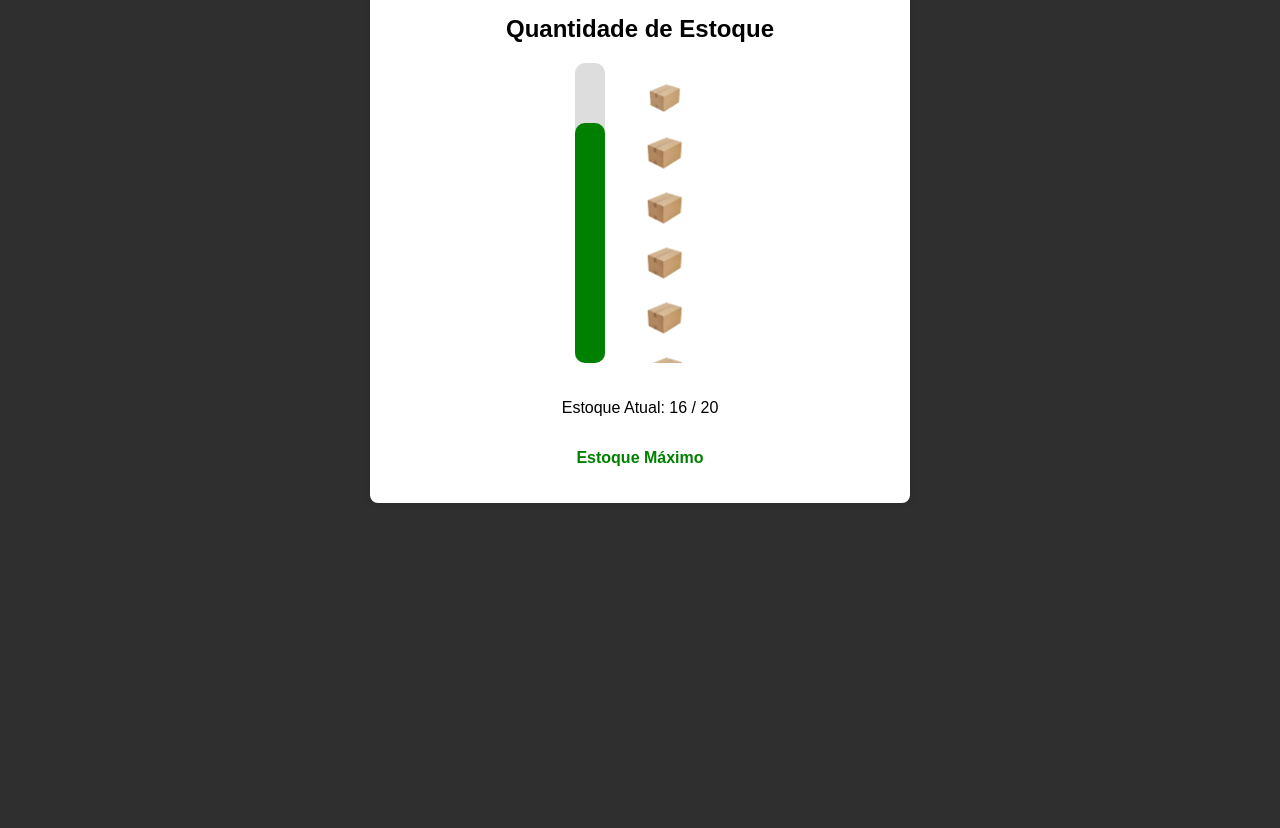
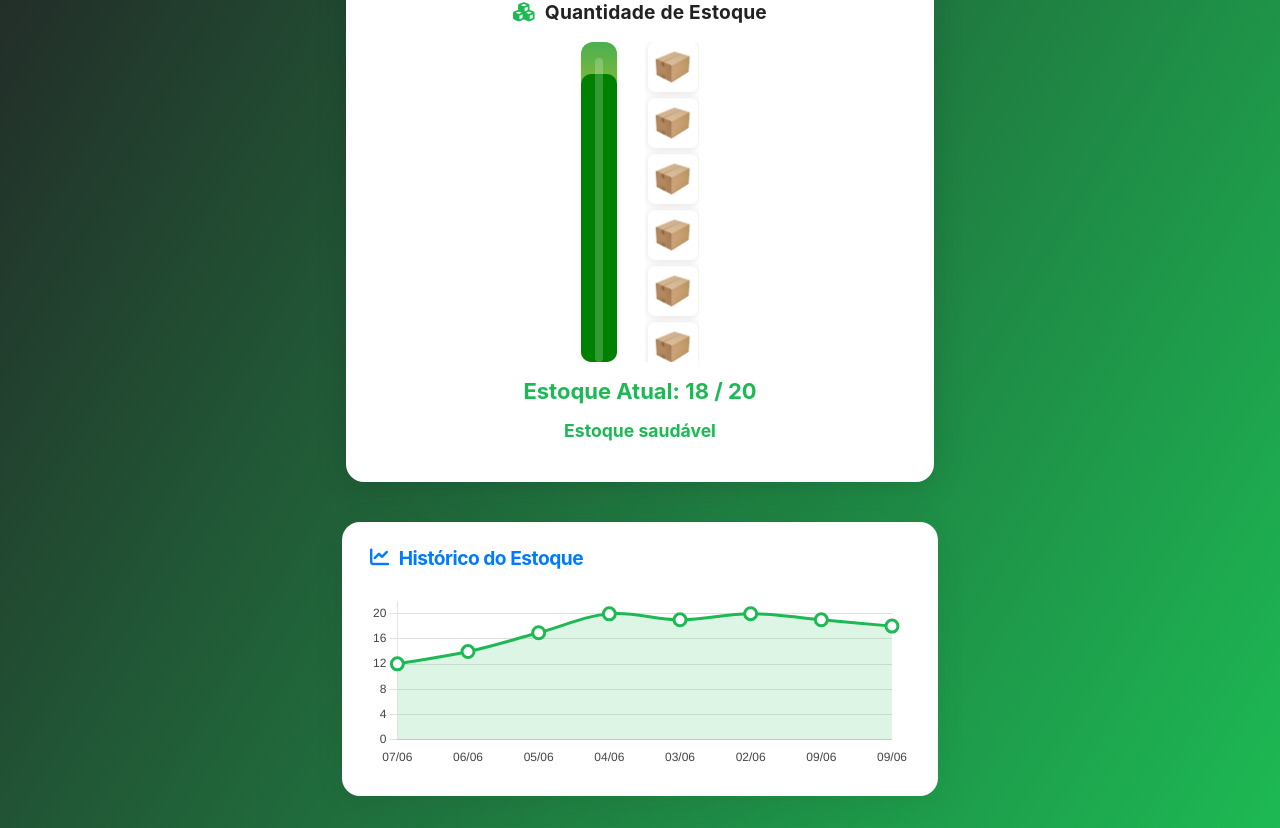
Before and after one commit to erick-690/reposi-o-TCC, a plain HTML site: page estoque_visual.html in a window 1280 px wide. Shown: the part 193-1021 px from the top of the page. Before the commit the page ends 800 px from the top, so only its background shows below. Drawn offline with nearby package versions, Linux system fonts and the light colour scheme.

Commit message:
Atualizações

```diff
--- a/estoque_visual.css
+++ b/estoque_visual.css
@@ -1,173 +1,197 @@
-
-/* Style da reposição de estoque */
-
 body {
-    font-family: Arial, sans-serif;
+    font-family: 'Inter', Arial, sans-serif;
     display: flex;
-    justify-content: center;
+    flex-direction: column;
     align-items: center;
-    height: 100vh;
+    min-height: 100vh;
+    background: linear-gradient(120deg, #232526 0%, #1db954 100%);
     margin: 0;
-    background-color: #302f2f;
 }
 
 .container {
     text-align: center;
-    padding: 20px;
-    background-color: #fff;
-    border-radius: 8px;
-    box-shadow: 0 0 10px rgba(0, 0, 0, 0.1);
-    width: 500px;
+    padding: 32px 24px 24px 24px;
+    background: #fff;
+    border-radius: 18px;
+    box-shadow: 0 4px 32px rgba(0,0,0,0.14);
+    width: 100%;
+    max-width: 540px;
+    margin-top: 40px;
+    position: relative;
+    z-index: 1;
 }
 
 h1 {
-    font-size: 24px;
-    margin-bottom: 20px;
+    font-size: 2.1em;
+    margin-bottom: 16px;
+    letter-spacing: -1px;
+    color: #222;
+    display: flex;
+    align-items: center;
+    justify-content: center;
 }
 
-.estoque {
-    margin-bottom: 20px;
+.estoque-info {
+    margin-top: 15px;
+}
+
+.estoque h2 {
+    margin-bottom: 18px;
+    font-size: 1.2em;
+    color: #222;
+    letter-spacing: 0.2px;
+    display: flex;
+    align-items: center;
+    justify-content: center;
+    gap: 10px;
 }
 
 .estoque-container {
     display: flex;
     justify-content: center;
     align-items: flex-end;
+    min-height: 320px;
+    margin-bottom: 0;
 }
 
+/* Régua vertical moderna */
 .regua {
-    width: 30px;
-    height: 300px;
-    background-color: #ddd;
-    border-radius: 10px;
-    margin-right: 20px;
+    width: 36px;
+    height: 320px;
+    background: linear-gradient(to top, #ff0000 0%, #ffd600 50%, #4caf50 100%);
+    border-radius: 12px;
+    margin-right: 28px;
     position: relative;
+    box-shadow: 0 2px 12px rgba(0,0,0,0.03);
+    flex-shrink: 0;
+}
+
+.regua::after {
+    content: '';
+    position: absolute;
+    left: 50%;
+    bottom: 0;
+    width: 8px;
+    height: 95%;
+    background: rgba(255,255,255,0.2);
+    border-radius: 8px;
+    transform: translateX(-50%);
 }
 
 .regua-colorida {
     position: absolute;
     bottom: 0;
     width: 100%;
+    border-radius: 10px;
+    transition: background 0.3s, height 0.5s;
     background: green;
-    border-radius: 10px;
 }
 
+/* Caixas empilhadas verticalmente, de baixo para cima, ALINHADAS À BASE (correto para estoque) */
 .caixas {
     display: flex;
-    flex-direction: column-reverse; /* Altere para 'column' */
-    justify-content: flex-end; /* Alinha as caixas ao fundo */
-    gap: 5px; /* Espaçamento entre as caixas */
-    max-height: 300px; /* Limita a altura do contêiner */
-    width: 50px; /* Largura do contêiner das caixas */
-    transition: max-height 0.5s ease, opacity 0.3s ease-in-out; /* Adiciona transição suave para max-height */
+    flex-direction: column-reverse;
+    justify-content: flex-end;
+    align-items: flex-end;   /* Ficam grudadas à régua, na base */
+    gap: 6px;
+    height: 320px;          /* <-- altura fixa, igual à régua! */
+    width: 54px;
+    transition: max-height 0.5s, opacity 0.3s;
+    overflow: hidden;       /* Não deixa caixas "escaparem" para fora */
+    position: relative;
+    z-index: 2;
+    background: transparent;
 }
 
+/* Caixinha individual animada */
 .caixa {
-    width: 30px; /* Tamanho fixo das caixas */
-    height: 30px; /* Garante que as caixas sejam quadradas */
-
-    border-radius: 5px;
-    transition: opacity 0.5s ease-in-out, transform 0.3s ease;
+    width: 50px;
+    height: 50px;
+    background-image: url('imagens1/Caixa.png');
+    background-size: cover;
+    background-position: center;
+    border-radius: 7px;
+    box-shadow: 0 1px 8px rgba(0,0,0,0.11);
+    transition: opacity 0.5s, transform 0.3s;
+    margin: 0 1px;
+    flex: 0 0 auto;
 }
 
 .caixa.removida {
-    opacity: 0; /* Caixa invisível quando removida */
-    transform: scale(0.8); /* Diminui o tamanho da caixa */
-}
-
-
-#caixas {
-    display: flex;
-    justify-content: space-evenly; /* Espaço uniforme entre as caixas */
-    align-items: center; /* Alinha verticalmente as caixas */
-    width: 30%; /* Garante que o contêiner ocupe toda a largura disponível */
-    padding: 10px; /* Adiciona espaçamento interno para evitar que encoste nas bordas */
-    box-sizing: border-box; /* Inclui padding no cálculo do tamanho total */
-    flex-wrap: nowrap; /* Impede que as caixas quebrem para uma nova linha */
-    overflow-x: auto; /* Permite rolagem horizontal caso o conteúdo ultrapasse */
-}
-
-
-
-.caixa {
-    flex: 0 0 calc((50% - 40px) / 20); /* Cada caixa ocupa uma fração baseada no total de 20 caixas, menos o espaçamento */
-    aspect-ratio: 1; /* Garante proporção quadrada */
-
-    border-radius: 4px; /* Cantos arredondados */
-    margin: 0 2px; /* Espaçamento horizontal entre as caixas */
-}
-
-.caixa {
-    width: 50px;
-    height: 50px;
-    background-image: url('imagens1/Caixa.png'); /* Substitua pelo caminho da sua imagem */
-    background-size: cover;
-    background-position: center;
-    border-radius: 5px;
-    transition: opacity 0.5s ease-in-out, transform 0.3s ease;
-}
-
-
-
-
-
-
-.container {
-    min-height: 50vh; /* Garante que o contêiner ocupe a altura total da página */
-    display: flex;
-    flex-direction: column;
-    justify-content: space-between; /* Espalha o conteúdo para preencher a altura */
-    align-items: center;
-}
-
-
-.regua-colorida {
-    transition: background 0.3s ease-in-out;
-}
-
-.regua-colorida {
-    background: linear-gradient(to top, #ff0000, #ffeb3b, #4caf50);
+    opacity: 0;
+    transform: scale(0.8);
 }
 
 .caixa:hover {
-    transform: scale(1.1);
-    background-color: #209fc5;
+    transform: scale(1.1) rotate(-2deg);
+    box-shadow: 0 4px 16px #1db95455;
+    background-color: #e8f5e9;
 }
 
+/* Status animados */
+#statusEstoque {
+    margin-top: 8px;
+    font-size: 1.1em;
+}
+.piscarVerde {
+    color: #1db954;
+    animation: piscarVerde 1s infinite;
+}
 @keyframes piscarVerde {
     0%, 100% { opacity: 1; }
-    50% { opacity: 0.5; }
+    50% { opacity: 0.45; }
+}
+.piscarAmarelo {
+    color: #ffd600;
+    animation: piscarAmarelo 1s infinite;
+}
+@keyframes piscarAmarelo {
+    0%, 100% { opacity: 1; }
+    50% { opacity: 0.45; }
+}
+.piscarVermelho {
+    color: #e53935;
+    animation: piscarVermelho 1s infinite;
+}
+@keyframes piscarVermelho {
+    0%, 100% { opacity: 1; }
+    50% { opacity: 0.45; }
 }
 
-@keyframes piscarAmarelo {
-    0%, 100% { opacity: 1; }
-    50% { opacity: 0.5; }
+/* Seção do gráfico de estoque animado */
+.estoque-grafico-section {
+    width: 100%;
+    display: flex;
+    justify-content: center;
+    margin: 0;
+    margin-bottom: 32px;
 }
 
-@keyframes piscarVermelho {
-    0%, 100% { opacity: 1; }
-    50% { opacity: 0.5; }
+.grafico-container {
+    background: #fff;
+    border-radius: 18px;
+    box-shadow: 0 4px 32px rgba(0,0,0,0.07);
+    margin-top: 40px;
+    padding: 24px 28px 28px 28px;
+    max-width: 540px;
+    width: 100%;
 }
 
-/* Adiciona os efeitos de piscar */
-.piscarVerde {
-    color: green;
-    animation: piscarVerde 1s infinite;
+.grafico-container h2 {
+    margin: 0 0 18px 0;
+    color: #007bff;
+    font-weight: 700;
+    letter-spacing: -0.5px;
+    font-size: 1.2em;
+    text-align: left;
+    display: flex;
+    align-items: center;
+    gap: 10px;
 }
 
-.piscarAmarelo {
-    color: rgb(226, 226, 9);
-    animation: piscarAmarelo 1s infinite;
-}
-
-.piscarVermelho {
-    color: red;
-    animation: piscarVermelho 1s infinite;
-}
-
-
-/* Botão de redirecionamento */
-.botao-cadastro {
+/* Botões modernos (se houver) */
+.botao-cadastro,
+.botao-inicio {
     padding: 10px 20px;
     background-color: #007BFF;
     color: #fff;
@@ -175,25 +199,14 @@ h1 {
     border-radius: 5px;
     cursor: pointer;
     font-size: 16px;
+    margin: 5px 0;
 }
 
-.botao-cadastro:hover {
+.botao-cadastro:hover,
+.botao-inicio:hover {
     background-color: #0056b3;
 }
 
-.botao-inicio{
-    padding: 10px 20px;
-    background-color: #007BFF;
-    color: #fff;
-    border: none;
-    border-radius: 5px;
-    cursor: pointer;
-    font-size: 16px;
-}
-
-
-
-/* Estilização do formulário */
 form {
     display: flex;
     flex-direction: column;
@@ -228,3 +241,25 @@ input:focus {
 button {
     cursor: pointer;
 }
+
+/* Responsividade */
+@media (max-width: 600px) {
+    .container, .grafico-container {
+        padding: 16px 5px 18px 5px;
+        max-width: 98vw;
+    }
+    .regua {
+        margin-right: 12px;
+        height: 220px;
+    }
+    .estoque-container { min-height: 220px; }
+    .caixas {
+        width: 38px;
+        height: 220px;
+        max-height: 220px;
+    }
+    .caixa {
+        width: 36px;
+        height: 36px;
+    }
+}
--- a/estoque_visual.html
+++ b/estoque_visual.html
@@ -5,20 +5,20 @@
     <meta name="viewport" content="width=device-width, initial-scale=1.0">
     <title>Simulação de Reposição de Estoque</title>
     <link rel="stylesheet" href="estoque_visual.css">
+    <!-- Chart.js CDN -->
+    <script src="https://cdn.jsdelivr.net/npm/chart.js"></script>
 </head>
 <body>
-
-
-
-
-
     <div class="container">
-
-
-        <h1>Simulação de Reposição de Estoque</h1>
+        <h1>
+            <i class="fas fa-warehouse" style="color:#1db954; margin-right:10px;"></i>
+            Simulação de Reposição de Estoque
+        </h1>
 
         <div class="estoque">
-            <h2>Quantidade de Estoque</h2>
+            <h2>
+                <span style="color:#1db954"><i class="fas fa-cubes"></i></span> Quantidade de Estoque
+            </h2>
             <div class="estoque-container">
                 <div class="regua" id="regua"></div>
                 <div class="caixas" id="caixas">
@@ -27,13 +27,26 @@
             </div>
         </div>
 
-        <p>Estoque Atual: <span id="quantidade">20</span> / 20</p>
-        <p id="statusEstoque" style="font-weight: bold; display: none;"></p>
+        <div class="estoque-info">
+            <p>
+                <span style="font-size:22px;font-weight:bold;color:#1db954;">
+                    Estoque Atual: <span id="quantidade">20</span> / 20
+                </span>
+            </p>
+            <p id="statusEstoque" style="font-weight: bold; display: none;"></p>
+        </div>
+    </div>
 
+    <!-- Nova seção para o gráfico animado de estoque -->
+    <section class="estoque-grafico-section">
+        <div class="grafico-container">
+            <h2><i class="fas fa-chart-line" style="color:#007bff;"></i> Histórico do Estoque</h2>
+            <canvas id="graficoEstoque" height="100"></canvas>
+        </div>
+    </section>
 
-
+    <!-- Font Awesome para ícones modernos -->
+    <script src="https://kit.fontawesome.com/ef3a0f3a9d.js" crossorigin="anonymous"></script>
     <script src="estoque_visual.js"></script>
-
-
 </body>
 </html>
--- a/estoque_visual.js
+++ b/estoque_visual.js
@@ -1,123 +1,172 @@
-// Definir as variáveis globais
-let estoqueAtual = 20; // Estoque inicial
-const totalEstoque = 20; // Estoque máximo
-const quantidadeElement = document.getElementById('quantidade'); // Elemento que exibe a quantidade de estoque
-const reguaElement = document.getElementById('regua'); // A régua de estoque
-const reguaColorida = document.createElement('div'); // A régua colorida (dinâmica)
-const caixasElement = document.getElementById('caixas'); // O container das caixas
-const alertaElement = document.getElementById('alerta'); // Alerta de estoque acabado
+// Variáveis globais
+let estoqueMax = 20;
+let estoqueAtual = 20;
 
-// Inicializa a régua colorida e a adiciona à régua
+// Elementos da interface
+const quantidadeElement = document.getElementById('quantidade');
+const reguaElement = document.getElementById('regua');
+const caixasElement = document.getElementById('caixas');
+const statusElement = document.getElementById('statusEstoque');
+
+// Gráfico animado (se existir na página)
+let graficoEstoque = null;
+let historicoEstoque = [18, 14, 12, 14, 17, 20, 19, estoqueAtual];
+let historicoDatas = [];
+(function gerarDatas() {
+    const agora = new Date();
+    for (let i = historicoEstoque.length - 1; i >= 0; i--) {
+        const d = new Date(agora);
+        d.setDate(d.getDate() - (historicoEstoque.length - 1 - i));
+        historicoDatas.push(d.toLocaleDateString("pt-BR", { day: "2-digit", month: "2-digit" }));
+    }
+})();
+
+// REGUA COLORIDA
+const reguaColorida = document.createElement('div');
 reguaColorida.classList.add('regua-colorida');
 reguaElement.appendChild(reguaColorida);
 
-// Função para atualizar a régua e a cor
+// Atualiza visual do estoque
+function atualizarEstoqueVisual() {
+    // Atualiza caixas
+    caixasElement.innerHTML = '';
+    for (let i = 0; i < estoqueAtual; i++) {
+        const caixa = document.createElement("div");
+        caixa.className = "caixa";
+        caixasElement.appendChild(caixa);
+    }
+    // Atualiza régua
+    atualizarRegua();
+    // Atualiza status
+    atualizarStatus();
+    // Atualiza gráfico (se houver)
+    atualizarGrafico();
+}
+
+// Atualiza régua colorida e status
 function atualizarRegua() {
-    const porcentagem = (estoqueAtual / totalEstoque) * 100;
+    const porcentagem = (estoqueAtual / estoqueMax) * 100;
+    reguaColorida.style.height = `${porcentagem}%`;
+    if (porcentagem >= 66) {
+        reguaColorida.style.background = 'green';
+    } else if (porcentagem >= 33) {
+        reguaColorida.style.background = 'yellow';
+    } else {
+        reguaColorida.style.background = 'red';
+    }
+    quantidadeElement.textContent = estoqueAtual;
+}
 
-    // Atualiza a altura da régua colorida
-    reguaColorida.style.height = `${porcentagem}%`;
-
-    // Ajusta a cor da régua de acordo com a quantidade de estoque
-    if (porcentagem >= 66) {
-        reguaColorida.style.background = 'green'; // Verde
-        // Atualiza o status do estoque
-        statusEstoque('Estoque Máximo', 'piscarVerde');
-    } else if (porcentagem >= 33) {
-        reguaColorida.style.background = 'yellow'; // Amarelo
-        // Atualiza o status do estoque
-        statusEstoque('Estoque Acabando', 'piscarAmarelo');
-    } else if (porcentagem > 0) {
-        reguaColorida.style.background = 'red'; // Vermelho
-        // Atualiza o status do estoque
-        statusEstoque('Últimos Estoques', 'piscarVermelho');
+// Atualiza status animado
+function atualizarStatus() {
+    statusElement.style.display = "block";
+    statusElement.className = "";
+    if (estoqueAtual >= estoqueMax * 0.7) {
+        statusElement.textContent = "Estoque saudável";
+        statusElement.classList.add("piscarVerde");
+    } else if (estoqueAtual >= estoqueMax * 0.4) {
+        statusElement.textContent = "Atenção: Estoque mediano";
+        statusElement.classList.add("piscarAmarelo");
+    } else if (estoqueAtual > 0) {
+        statusElement.textContent = "Crítico: Estoque baixo";
+        statusElement.classList.add("piscarVermelho");
     } else {
-        reguaColorida.style.background = 'red'; // Vermelho
-        // Exibe a mensagem "Estoque Acabou" quando o estoque atingir 0
-        statusEstoque('Estoque Acabou', 'piscarVermelho');
-    }
-
-    // Atualiza o texto do estoque
-    quantidadeElement.textContent = estoqueAtual;
-
-    // Exibe alerta quando o estoque acaba
-    if (estoqueAtual === 0) {
-        alertaElement.style.display = 'block';
-    } else {
-        alertaElement.style.display = 'none';
+        statusElement.textContent = "Estoque Acabou";
+        statusElement.classList.add("piscarVermelho");
     }
 }
 
-// Função para mostrar o status do estoque
-function statusEstoque(mensagem, classe) {
-    const statusElement = document.getElementById('statusEstoque');
-    statusElement.textContent = mensagem;
-    statusElement.className = classe;  // Adiciona a classe para piscar
-    statusElement.style.display = 'block'; // Garante que o status seja visível
-}
-
-
-function atualizarCaixas() {
-    // Limpa as caixas atuais
-    caixasElement.innerHTML = '';
-
-    // Cria uma nova caixa para cada unidade de estoque
-    for (let i = 0; i < estoqueAtual; i++) {
-        const caixa = document.createElement('div');
-        caixa.classList.add('caixa');
-        caixasElement.appendChild(caixa);
-    }
-
-    // Atualiza a régua
-    atualizarRegua();
+// Gráfico Chart.js
+function atualizarGrafico() {
+    if (!graficoEstoque) return;
+    graficoEstoque.data.labels = [...historicoDatas];
+    graficoEstoque.data.datasets[0].data = [...historicoEstoque];
+    graficoEstoque.update();
 }
 
 // Função para diminuir o estoque automaticamente
 function diminuirEstoque() {
     if (estoqueAtual > 0) {
-        estoqueAtual--; // Diminui o estoque
+        estoqueAtual--;
+        historicoEstoque.push(estoqueAtual);
+        historicoEstoque = historicoEstoque.slice(-8);
+        let hoje = new Date();
+        historicoDatas.push(hoje.toLocaleDateString("pt-BR", { day: "2-digit", month: "2-digit" }));
+        historicoDatas = historicoDatas.slice(-8);
 
-        // Seleciona as caixas e adiciona a classe 'removida' nas últimas caixas
+        // Animação de remoção da última caixa
         const caixas = document.querySelectorAll('.caixa');
-        caixas[caixas.length - 1].classList.add('removida'); // Adiciona a classe 'removida' à última caixa
-
-        // Atualiza as caixas e a régua
-        setTimeout(atualizarCaixas, 500); // Espera a animação terminar antes de atualizar as caixas
+        if (caixas.length > 0) {
+            caixas[caixas.length - 1].classList.add('removida');
+        }
+        setTimeout(atualizarEstoqueVisual, 400);
     } else {
-        // Se o estoque chegar a 0, reinicia o estoque
-        setTimeout(reiniciarEstoque, 1000); // Espera 1 segundo antes de reiniciar
+        setTimeout(reiniciarEstoque, 1200);
     }
 }
 
 // Função para reiniciar o estoque
 function reiniciarEstoque() {
-    estoqueAtual = totalEstoque; // Reseta o estoque para o valor máximo
-
-    // Atualiza as caixas e a régua
-    atualizarCaixas();
-
-    // Reinicia o temporizador de diminuição do estoque (somente uma vez)
-    if (!intervaloDeDiminuição) {
-        intervaloDeDiminuição = setInterval(diminuirEstoque, 1000); // Reinicia a contagem
-    }
-}
-
-
-// Função para reiniciar o estoque
-function reiniciarEstoque() {
-    estoqueAtual = totalEstoque; // Reseta o estoque para o valor máximo
-
-    // Atualiza as caixas e a régua
-    atualizarCaixas();
-
-    // Reinicia o temporizador de diminuição do estoque (somente uma vez)
-    if (!intervaloDeDiminuição) {
-        intervaloDeDiminuição = setInterval(diminuirEstoque, 1000); // Reinicia a contagem
-    }
+    estoqueAtual = estoqueMax;
+    historicoEstoque.push(estoqueAtual);
+    historicoEstoque = historicoEstoque.slice(-8);
+    let hoje = new Date();
+    historicoDatas.push(hoje.toLocaleDateString("pt-BR", { day: "2-digit", month: "2-digit" }));
+    historicoDatas = historicoDatas.slice(-8);
+    atualizarEstoqueVisual();
 }
 
 // Inicializa as caixas de estoque ao carregar a página
-window.onload = atualizarCaixas;
+window.onload = function() {
+    atualizarEstoqueVisual();
 
-// Variável para controlar o intervalo global de diminuição do estoque
-let intervaloDeDiminuição = setInterval(diminuirEstoque, 1000); // Inicia o ciclo de diminuição do estoque
+    // Inicializa gráfico se existir
+    const chartCanvas = document.getElementById('graficoEstoque');
+    if (chartCanvas && window.Chart) {
+        graficoEstoque = new Chart(chartCanvas.getContext('2d'), {
+            type: 'line',
+            data: {
+                labels: historicoDatas,
+                datasets: [{
+                    label: 'Estoque',
+                    data: historicoEstoque,
+                    backgroundColor: 'rgba(29,185,84,0.15)',
+                    borderColor: '#1db954',
+                    borderWidth: 3,
+                    pointBackgroundColor: '#fff',
+                    pointBorderColor: '#1db954',
+                    pointRadius: 6,
+                    pointHoverRadius: 10,
+                    tension: 0.38,
+                    fill: true,
+                }]
+            },
+            options: {
+                animation: { duration: 900, easing: 'easeOutQuart' },
+                responsive: true,
+                plugins: {
+                    legend: { display: false },
+                    tooltip: {
+                        backgroundColor: '#222',
+                        titleColor: '#fff',
+                        bodyColor: '#fff',
+                        borderColor: '#1db954',
+                        borderWidth: 1
+                    }
+                },
+                scales: {
+                    x: { grid: { display: false }, ticks: { color: "#444" } },
+                    y: {
+                        beginAtZero: true,
+                        suggestedMax: estoqueMax + 2,
+                        grid: { color: "#e0e0e0" },
+                        ticks: { color: "#444", stepSize: 2 }
+                    }
+                }
+            }
+        });
+    }
+};
+
+// Variável para controlar o intervalo global
+let intervaloDeDiminuição = setInterval(diminuirEstoque, 2000); // Diminui a cada 2 segundos
```
Also changed, not shown: cadastrar_produtos.html (+1 -1 lines), dashboard.html (+2 -2 lines), lista_produtos.css (+70 -72 lines), imagens1/Kicaldo-feijaocarioca-kicaldo.png (added), imagens1/arroz-para-risoto-1kg-e-5kg.png (added), uploads/1749423939_1749423940.png (added), uploads/prod_6846099995d1d.png (added), uploads/prod_684609ba7b642.png (added), uploads/prod_684609d367ec1.png (added), uploads/prod_6846b58c3a3ce.png (added), uploads/prod_6846c0cb4fa5b.png (added), uploads/prod_6846c207476a8.png (added), 2 other files.
